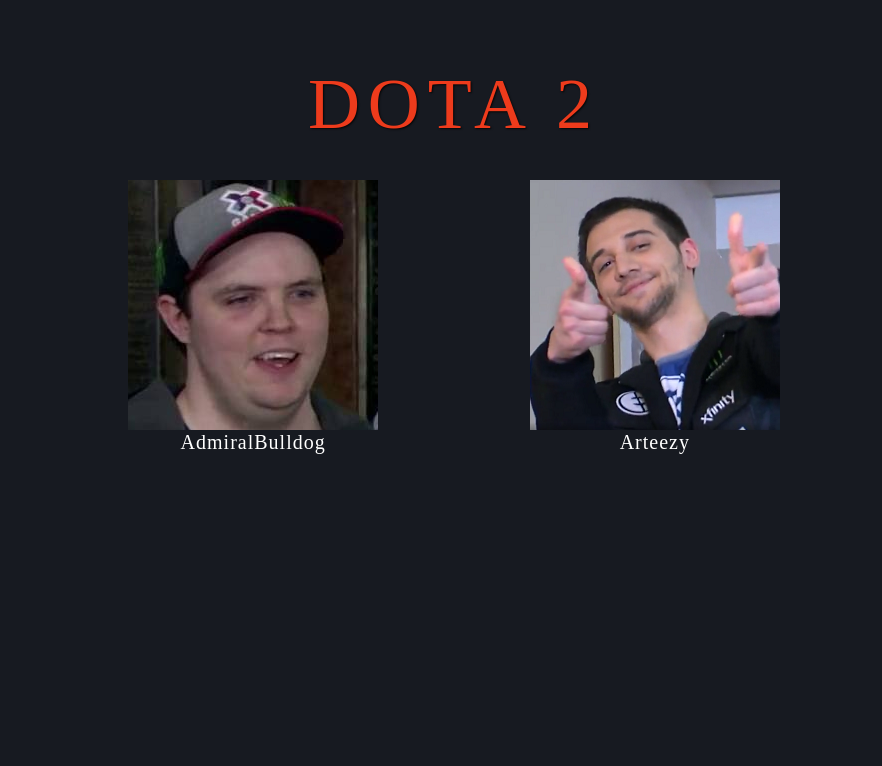
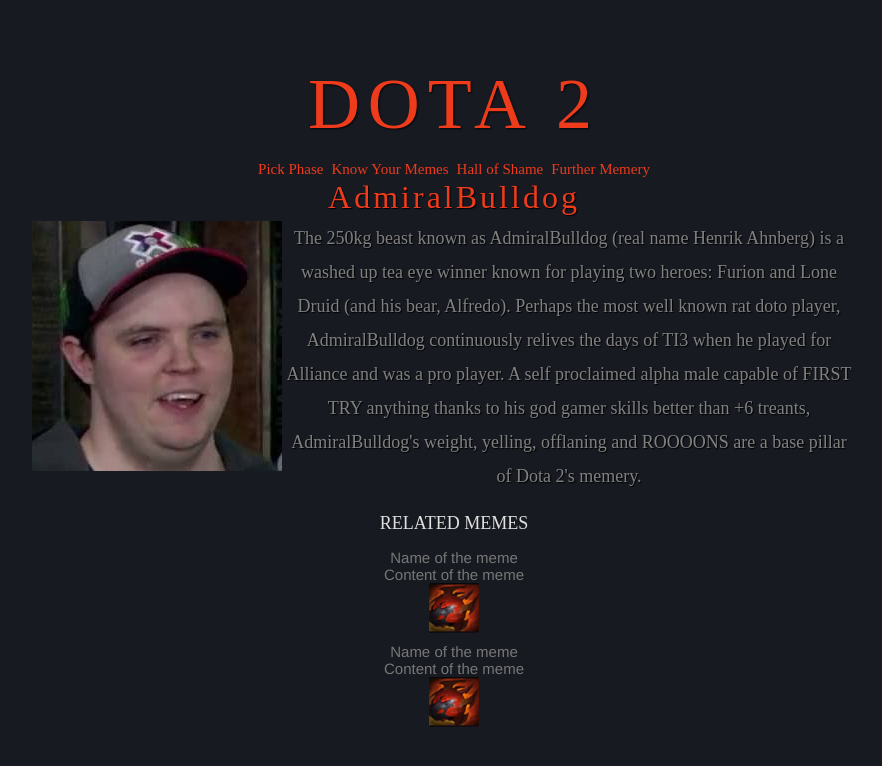
Before and after one commit to adrianvillanueva997/dota2-memes-webpage, a PHP site: page /html/ashamed.html in a window 1280 px wide. Shown: the top 766 px of the page, without its empty margins (186-1068 px from the left). Run offline with PHP 8.4, Linux system fonts and the light colour scheme; some libraries are stand-ins or nearby versions.

Commit message:
Ashamed template
AdmiralBulldog template for "ashamed"

```diff
--- a/css/styles.css
+++ b/css/styles.css
@@ -117,3 +117,56 @@
 #hallofshame img:hover {
     transform: scale(1.1);
 }
+
+.ashamedname h3{
+	font-family: 'Radiance';
+	font-weight: normal;
+	font-size: 32px;
+	letter-spacing: 3px;
+	color: #ED3B1C;
+	text-shadow: 1px 1px 1px #000000;
+	text-align: center;
+}
+
+.ashamedbio{
+	font-family: 'Radiance';
+	font-size: 18px;
+	color: #808080;
+	line-height: 34px;
+	margin-left: -20px;
+	text-shadow: 1px 1px 1px #000000;
+	text-align: center;
+	display: flex;
+
+}
+
+.ashamedbio img{
+	height: 100%;
+	width: 100%;
+}
+
+.ashamedmemes{
+	text-align:center;
+}
+
+.ashamedmemes h4{
+	font-size: 18px;
+	padding-bottom: 4px;
+	margin-top: -10px;
+	display: block;
+	text-transform: uppercase;
+	font-weight: normal;
+	font-family: 'Radiance';
+	color: #E0E0E0;
+	text-align:center;
+	margin: 10px;
+}
+
+.memebox{
+	margin-top: 10px;
+	margin-bottom: 10px;
+}
+
+.memebuttons{
+	text-align: center;
+}
--- a/html/ashamed.html
+++ b/html/ashamed.html
@@ -17,7 +17,7 @@
     <title>Dota 2</title>
     <script>
         $(function () {
-            $('#navigatorbar').load('utilities/nav_bar.html')
+            $('#navigatorbar').load('nav_bar.html')
         });
     </script>
 </head>
@@ -32,27 +32,40 @@
         <div class="col-md-2">
         </div>
         <div class="col-md-8">
-            <div id="hallofshame">
-                <a href="admiralbulldog.html">
-                    <div class="ashamed">
-                        <div class="ashamedpic">
+			<div class="ashamedname">
+				<h3>AdmiralBulldog</h3>
+			</div>
+			<div class="ashamedbio">
 				<img src="../resources/img/ashamed/admiralbulldog.png" alt="250kg beast">
+				<p>The 250kg beast known as AdmiralBulldog (real name Henrik Ahnberg) is a washed up tea eye winner known for playing two heroes: Furion and Lone Druid (and his bear, Alfredo). Perhaps the most well known rat doto player, AdmiralBulldog continuously relives the days of TI3 when he played for Alliance and was a pro player. A self proclaimed alpha male capable of FIRST TRY anything thanks to his god gamer skills better than +6 treants, AdmiralBulldog's weight, yelling, offlaning and ROOOONS are a base pillar of Dota 2's memery.</p>
 			</div>
-                        <div class="ashamedname">
-                            <h4>AdmiralBulldog</h4>
+			<div class="ashamedmemes">
+				<h4>RELATED MEMES</h4>
+
+				<div class="memebox">
+					<div class="memename">
+						Name of the meme
+					</div>
+					<div class="meme">
+						Content of the meme
+					</div>
+					<div class="memebuttons">
+						<img src="../resources/img/hearticon.png" alt="Preserved heart of an extinct monster, it bolsters the bearer's fortitude. ">
 					</div>
 				</div>
-                </a>
-                <a href="ashamed.html.html">
-                    <div class="ashamed">
-                        <div class="ashamedpic">
-                            <img src="../resources/img/ashamed/rtz.png" alt="BabyRage">
+
+				<div class="memebox">
+					<div class="memename">
+						Name of the meme
 					</div>
-                        <div class="ashamedname">
-                            <h4>Arteezy</h4>
+					<div class="meme">
+						Content of the meme
+					</div>
+					<div class="memebuttons">
+						<img src="../resources/img/hearticon.png" alt="Preserved heart of an extinct monster, it bolsters the bearer's fortitude. ">
 					</div>
 				</div>
-                </a>
+
 			</div>
         </div>
         <div class="col-md-2">
```
Also changed, not shown: html/hallofshame.html (+6 -12 lines), resources/img/hearticon.png (added). Lines whose indentation alone changed are shown as unchanged.
